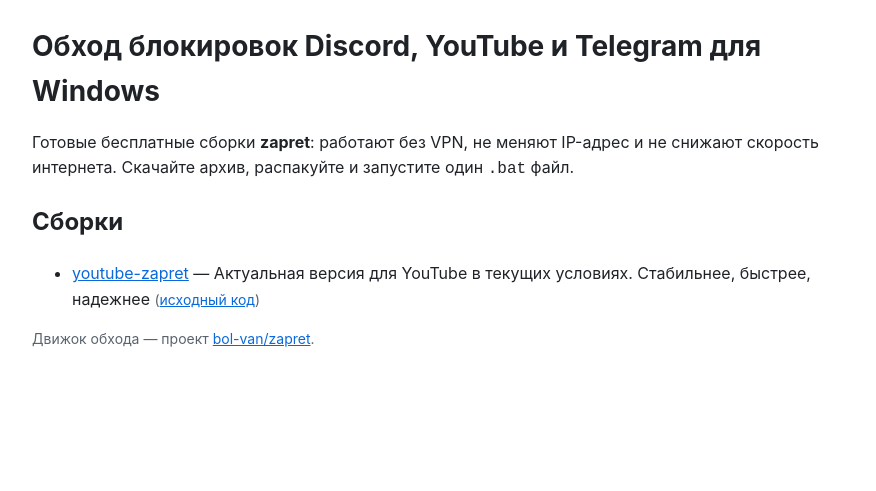
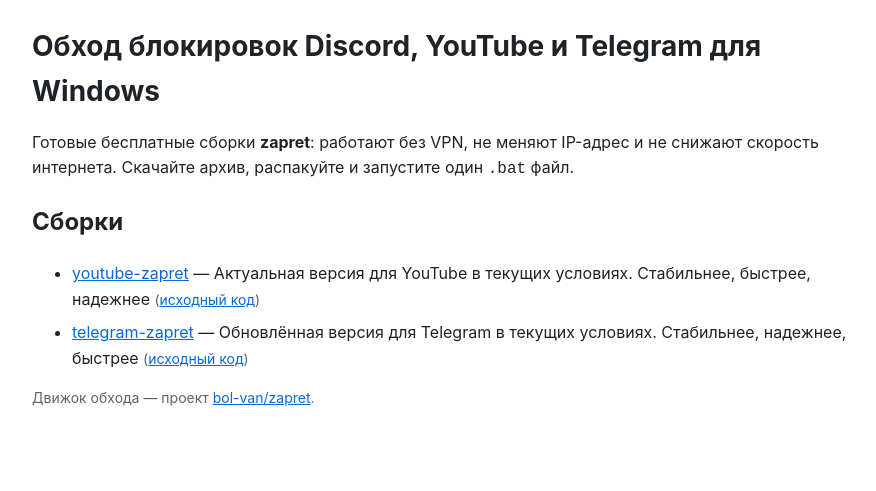
Before and after one commit to Thornpoconquer/thornpoconquer.github.io, a plain HTML site: page index.html in a window 1280 px wide. Shown: the whole page, without its empty margins (198-1074 px from the left). Drawn offline with Linux system fonts and the light colour scheme.

Commit message:
hub: repo index

```diff
--- a/index.html
+++ b/index.html
@@ -26,6 +26,7 @@
   <h2>Сборки</h2>
   <ul>
     <li><a href="https://thornpoconquer.github.io/youtube-zapret/">youtube-zapret</a> — Актуальная версия для YouTube в текущих условиях. Стабильнее, быстрее, надежнее <span class="meta">(<a href="https://github.com/Thornpoconquer/youtube-zapret">исходный код</a>)</span></li>
+    <li><a href="https://thornpoconquer.github.io/telegram-zapret/">telegram-zapret</a> — Обновлённая версия для Telegram в текущих условиях. Стабильнее, надежнее, быстрее <span class="meta">(<a href="https://github.com/Thornpoconquer/telegram-zapret">исходный код</a>)</span></li>
   </ul>
   <p class="meta">Движок обхода — проект
     <a href="https://github.com/bol-van/zapret">bol-van/zapret</a>.</p>
```
